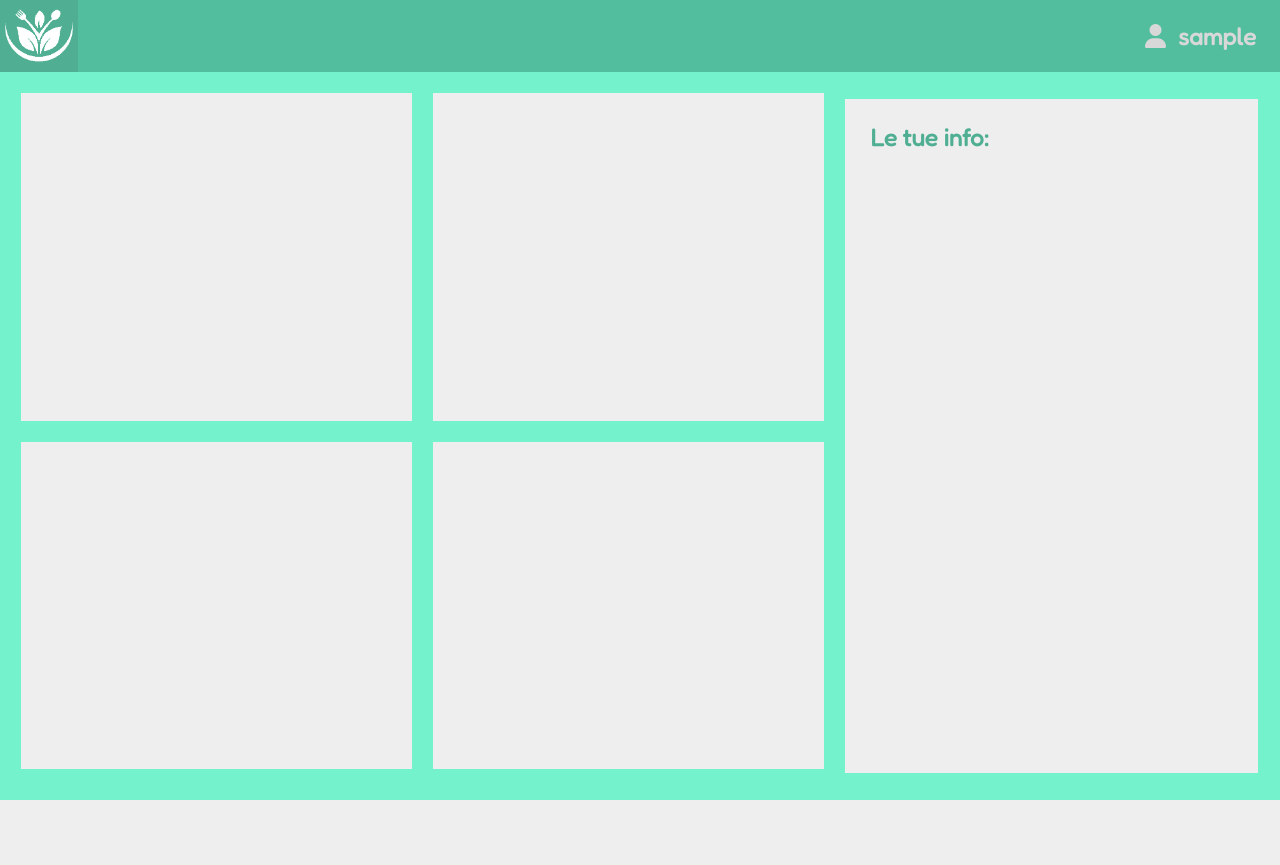
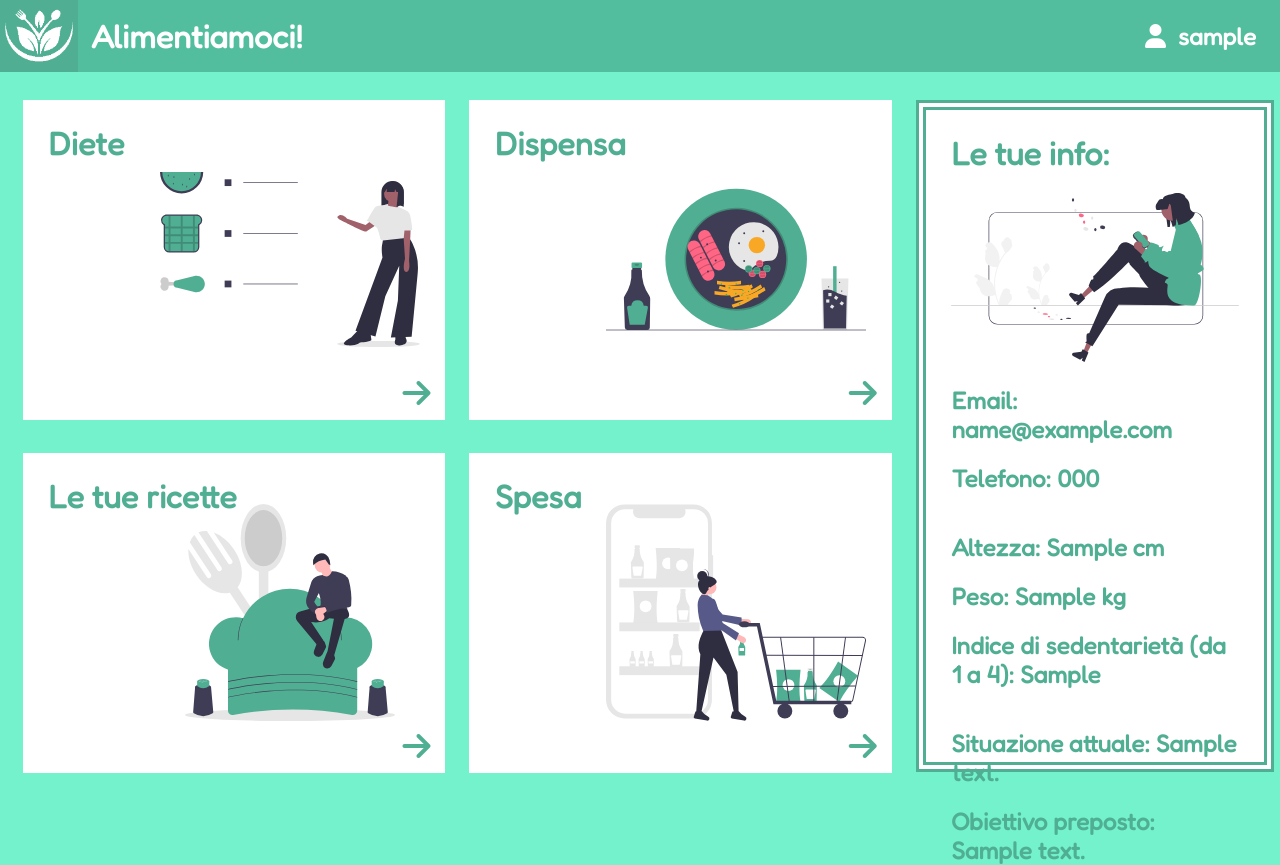
Before and after one commit to capuanomaurizio/Alimentiamoci, a PHP site: page /home.php in a window 1280 px wide. Before the commit the page ends 800 px from the top, so only its background shows below. Run offline with PHP 8.4, Linux system fonts and the light colour scheme; the visitor is signed in with stand-in values (Sample User, id 1); tables that the repository leaves empty or names only in its code hold one stand-in row (values such as "Sample post"); some libraries are stand-ins or nearby versions.

Commit message:
Aggiunta classe Utente, restyling homepage

```diff
--- /dev/null
+++ b/Utente.php
@@ -0,0 +1,63 @@
+<?php
+    class Utente{
+
+        private $username;
+        private $email;
+        private $telefono;
+        private $altezza;
+        private $sedentarieta;
+        private $peso;
+        private $eta;
+        private $fisicoAttuale;
+        private $fisicoIdeale;
+
+        public function __construct($u, $email, $t, $a, $s, $p, $eta, $fA, $fI){
+            $this->username = $u;
+            $this->email = $email;
+            $this->telefono = $t;
+            $this->altezza = $a;
+            $this->sedentarieta = $s;
+            $this->peso = $p;
+            $this->eta = $eta;
+            $this->fisicoAttuale = $fA;
+            $this->fisicoIdeale = $fI;
+        }
+
+        public function getUsername(){
+            return $this->username;
+        }
+
+        public function getEmail(){
+            return $this->email;
+        }
+
+        public function getTelefono(){
+            return $this->telefono;
+        }
+
+        public function getAltezza(){
+            return $this->altezza;
+        }
+
+        public function getSedentarieta(){
+            return $this->sedentarieta;
+        }
+
+        public function getPeso(){
+            return $this->peso;
+        }
+
+        public function getEta(){
+            return $this->eta;
+        }
+
+        public function getFisicoAttuale(){
+            return $this->fisicoAttuale;
+        }
+
+        public function getFisicoIdeale(){
+            return $this->fisicoIdeale;
+        }
+
+    }
+?>
--- a/auth/signupIndex.php
+++ b/auth/signupIndex.php
@@ -33,7 +33,7 @@
             </div>
             <div class="loginContainer">
                 <form action="questionario1.php" method="POST" id="loginForm" onSubmit="return validaDuplicati()">
-                    <?php if(isset($_POST['nome'])) echo "<span class=\"title\">Benvenuto".$_POST['nome']."!</span><br><br><br>";?>
+                    <?php if(isset($_POST['nome'])) echo "<span class=\"title\">Benvenuto ".$_POST['nome']."!</span><br><br><br>";?>
                     <span class="inputField">* campo obbligatorio</span>
                     <?php session_start();?>
                     <div class="inputFieldDiv"><i class="fa-solid fa-user icon"></i><input type="text" name="username" class="inputField" placeholder="Username *" required pattern="[a-zA-Z0-9]([._-](?![._-])|[a-zA-Z0-9]){3,18}[a-zA-Z0-9]" title="Caratteri alfanumerici e simboli come punto, underscore e trattino. Minimo 5 caratteri e massimo 20."></div>
--- a/home.php
+++ b/home.php
@@ -2,6 +2,13 @@
     session_start();
     if(!isset($_SESSION["user"]))
         header("location: ./index.php");
+    require_once("Utente.php");
+    require("conn.php");
+    $stmt = $conn->prepare("SELECT username, email, telefono, altezza, sedentarieta, peso, eta, fisicoattuale, fisicoideale FROM utenti WHERE username = ?");
+    $stmt->execute([$_SESSION["user"]]);
+    $userData = $stmt->fetch(PDO::FETCH_ASSOC);
+    $user = new Utente($userData["username"], $userData["email"],  $userData["telefono"], $userData["altezza"], $userData["sedentarieta"],
+                        $userData["peso"], $userData["eta"], $userData["fisicoattuale"], $userData["fisicoideale"]);
 ?>
 <!DOCTYPE html>
 <html lang="it">
@@ -13,8 +20,9 @@
 <body>
     <div id="nav">
         <div id="navSx">
-            <div id="logoContainer">
+            <div id="logoContainer" onmouseover="showTitle();" onmouseout="hideTitle();">
                 <div id="logo"></div>
+                <span class="title">Alimentiamoci!</span>
             </div>
         </div>
         <div id="navDx">
@@ -25,21 +33,73 @@
             </div>
         </div>
     </div>
-    <div id="body">
-        <div id="bodySx">
-            <div id="bodyTopSx" class="bodyDivs"></div>
-            <div id="bodyBotSx" class="bodyDivs"></div>
+    <table id="table">
+        <tr>
+            <td>
+                <div id="buttonTopSx" class="buttonDivs">
+                    <div class="title">
+                        <span class="title">Diete</span>
                     </div>
-        <div id="bodyDx">
-            <div id="bodyTopDx" class="bodyDivs"></div>
-            <div id="bodyBotDx" class="bodyDivs"></div>
+                    <div class="content">
+                        <img src="./assets/diete.svg" alt="ricette" class="immaginiDiv">
                     </div>
-        <div id="bodyInfoDiv">
+                    <i class="fa-solid fa-arrow-right arrow"></i>
+                </div>
+            </td>
+            <td>
+                <div id="buttonTopDx" class="buttonDivs">
+                    <div class="title">
+                        <span class="title">Dispensa</span>
+                    </div>
+                    <div class="content">
+                        <img src="./assets/dispensa.svg" alt="spesa" class="immaginiDiv">
+                    </div>
+                    <i class="fa-solid fa-arrow-right arrow"></i>
+                </div>
+            </td>
+            <td rowspan="2">
                 <div id="infoDiv">
-                <span class="title">Le tue info: </span>
+                    <span class="title">Le tue info: </span><br><br>
+                    <img src="./assets/user.svg" alt="utente" id="userImage"><br><br>
+                    <span class="text">Email: <?php echo $user->getEmail(); ?></span><br><br>
+                    <?php if(!empty($user->getTelefono())){ ?>
+                        <span class="text">Telefono: <?php echo $user->getTelefono(); ?></span><br><br>
+                    <?php } ?>
+                    <br>
+                    <span class="text">Altezza: <?php echo $user->getAltezza(); ?> cm</span><br><br>
+                    <span class="text">Peso: <?php echo $user->getPeso(); ?> kg</span><br><br>
+                    <span class="text">Indice di sedentarietà (da 1 a 4): <?php echo $user->getSedentarieta(); ?></span><br><br>
+                    <br>
+                    <span class="text">Situazione attuale: <?php echo $user->getFisicoAttuale(); ?></span><br><br>
+                    <span class="text">Obiettivo preposto: <?php echo $user->getFisicoIdeale(); ?></span><br><br>
                 </div>
+            </td>
+        </tr>
+        <tr>
+            <td>
+                <div id="buttonBotSx" class="buttonDivs">
+                    <div class="title">
+                        <span class="title">Le tue ricette</span>
                     </div>
+                    <div class="content">
+                        <img src="./assets/ricette.svg" alt="ricette" class="immaginiDiv">
                     </div>
+                    <i class="fa-solid fa-arrow-right arrow"></i>
+                </div>
+            </td>
+            <td>
+                <div id="buttonBotDx" class="buttonDivs">
+                    <div class="title">
+                        <span class="title">Spesa</span>
+                    </div>
+                    <div class="content">
+                        <img src="./assets/spesa.svg" alt="spesa" class="immaginiDiv">
+                    </div>
+                    <i class="fa-solid fa-arrow-right arrow"></i>
+                </div>
+            </td>
+        </tr>
+    </table>
     <div id="aboutContainer" data-status="hidden">
         <div id="about">
             <h1>MADE BY MAURIZIO CAPUANO</h1>
--- a/style.css
+++ b/style.css
@@ -3,7 +3,7 @@
 *{
     font-weight: 700;
     font-family: 'Fredoka', sans-serif;
-    color: #D8D8D8;
+    color: #ffffff;
     transition: .5s cubic-bezier(0.165, 0.84, 0.44, 1);
     user-select: none;
 }
@@ -34,20 +34,37 @@ body{
 }
 
 #logoContainer{
-    width: 9.8vh;
     display: flex;
     justify-content: space-evenly;
+    align-items: center;
 }
 
-#logoContainer:hover{
-    background-color: #50af92;
+#logoContainer .title{
+    margin-left: 1vw;
+    color: #ffffff;
+    opacity: 0;
+    width: 0;
+    transform: translateX(-15px);
+}
+
+#logoContainer:hover .title{
+    opacity: 1;
+    width: auto;
+    transform: translateX(0px);
 }
 
 #logo{
-    width: 9vh;
+    height: 9vh;
+    width: 9.8vh;
     height: 100%;
     background: url(./auth/images/alogomentiamoci.png);
     background-size: contain;
+    background-repeat: no-repeat;
+    background-position: center;
+}
+
+#logo:hover{
+    background-color: #50af93;
 }
 
 #navDx{
@@ -69,69 +86,44 @@ body{
     cursor: pointer;
 }
 
-#body{
-    display: flex;
-    flex-direction: row;
-    width: 100%;
+#table{
+    width: 100vw;
     height: 91vh;
 }
 
-.bodyDivs{
-    background-color: #eeeeee;
-    height: 45%;
-    width: 92.5%;
-    margin: 5% 2.5% 2.5% 5%;
+td, table{
+    border: 10px solid #73F2CC;
+}
+
+.buttonDivs{
+    background-color: #ffffff;
+    height: 40vh;
+    width: 33vw;
     padding: 3vh 2vw;
     box-sizing: border-box;
+    position: relative;
 }
 
-.bodyDivs:hover{
-    background-color: #dadada;
-    transform: scale(1.03);
+.arrow{
+    position: absolute;
+    right: 0;
+    bottom: 0;
+    margin: 0 15px 11px 0;
+    color: #50af93;
+    font-size: xx-large;
 }
 
-#bodySx{
-    display: flex;
-    flex-direction: column;
-    width: 33%;
-}
-
-#bodyTopSx{
-    margin: 5% 2.5% 2.5% 5%;
-}
-
-#bodyBotSx{
-    margin: 2.5% 2.5% 5% 5%;
-}
-
-#bodyDx{
-    display: flex;
-    flex-direction: column;
-    width: 33%;
-}
-
-#bodyTopDx{
-    margin: 5% 5% 2.5% 2.5%;
-}
-
-#bodyBotDx{
-    margin: 2.5% 5% 5% 2.5%;
-}
-
-#bodyInfoDiv{
-    height: 100%;
-    width: 34%;
-    background-color: #73F2CC;
-    display: flex;
-    align-items: center;
-    justify-content: flex-start;
+.buttonDivs:hover{
+    background-color: #eeeeee;
+    transform: scale(1.03);
 }
 
 #infoDiv{
     padding: 3vh 2vw;
-    height: 92.5%;
-    width: 95%;
-    background-color: #eeeeee;
+    height: 84vh;
+    width: 28vw;
+    background-color: #ffffff;
+    border: 10px double #50af93;
     box-sizing: border-box;
 }
 
@@ -170,7 +162,7 @@ body{
 }
 
 .burgers:hover{
-    background-color: #50af92;
+    background-color: #50af93;
 }
 
 #aboutContainer{
@@ -192,7 +184,7 @@ body{
 }
 
 #about{
-    background-color: white;
+    background-color: #ffffff;
     width: 45vw;
     height: 50vh;
     display: flex;
@@ -201,7 +193,37 @@ body{
     border: 10px solid #50af93;
 }
 
-.title{
+span.title{
+    font-size: xx-large;
+    color: #50af93;
+}
+
+span i{
+    color: #50af93;
+}
+
+div.title{
+    height: 10%;
+    display: flex;
+    justify-content: flex-start;
+}
+
+div.content{
+    height: 80%;
+    display: flex;
+    justify-content: flex-end;
+
+}
+
+.text{
     font-size: x-large;
     color: #50af93;
 }
+
+#userImage{
+    width: 100%;
+}
+
+.immaginiDiv{
+    width: 70%;
+}
```
Also changed, not shown: assets/diete.svg (added), assets/dispensa.svg (added), assets/fototessera.jpg (added), assets/ricette.svg (added), assets/spesa.svg (added), assets/user.svg (added). Lines whose indentation alone changed are shown as unchanged.
